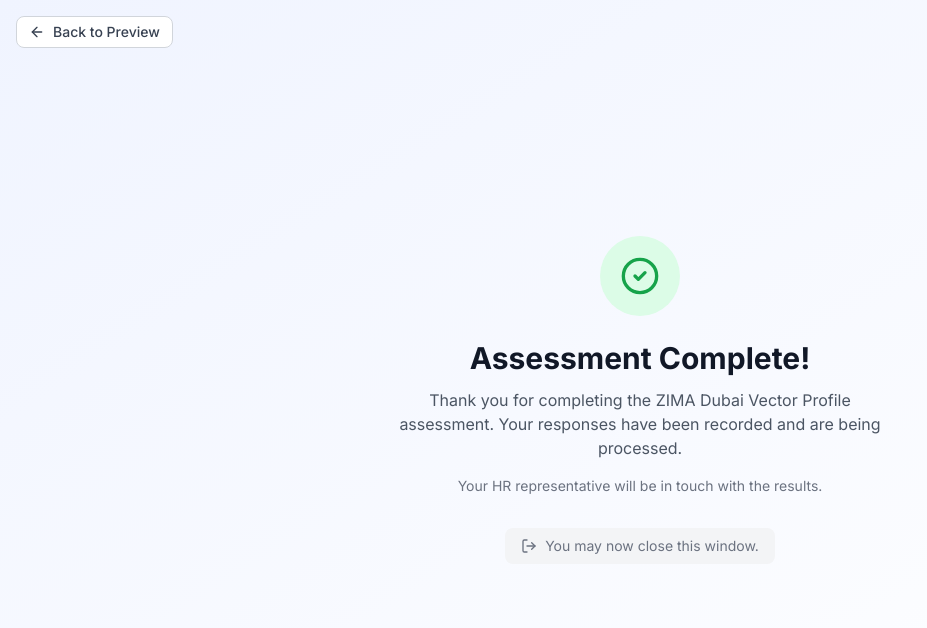
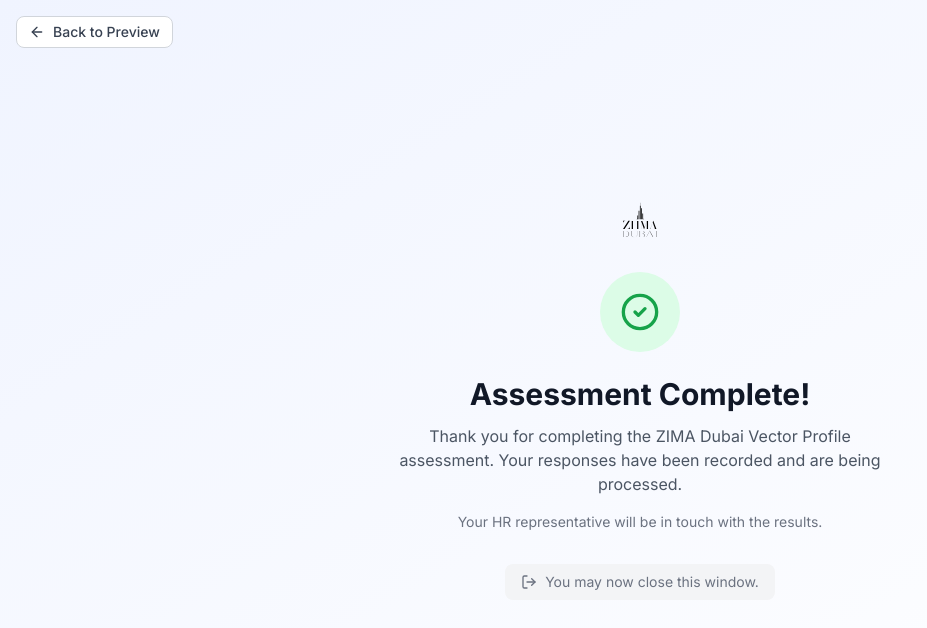
Before and after one commit to znn-cmd/ZD-vector0profile, a Next.js app: page /preview in a window 1280 px wide. Both pictures are taken after a click on the element 640 px from the left and 436 px from the top of the page. Shown: the top 628 px of the page, without its empty margins (0-927 px from the left). Built offline with nearby package versions, Linux system fonts and the light colour scheme.

Commit message:
Initial ZIMA Vector Profile MVP1

```diff
--- a/src/components/assessment/completion-screen.tsx
+++ b/src/components/assessment/completion-screen.tsx
@@ -17,6 +17,11 @@
   return (
     <div className="flex min-h-screen items-center justify-center bg-gradient-to-br from-zima-50 to-white p-6">
       <div className="mx-auto max-w-lg animate-slide-up text-center">
+        <img
+          src="/ZIMA-logo.svg"
+          alt="ZIMA"
+          className="mx-auto mb-8 h-10 w-auto"
+        />
         <div className="mx-auto mb-6 flex h-20 w-20 items-center justify-center rounded-full bg-green-100">
           <CheckCircle2 className="h-10 w-10 text-green-600" />
         </div>
```
